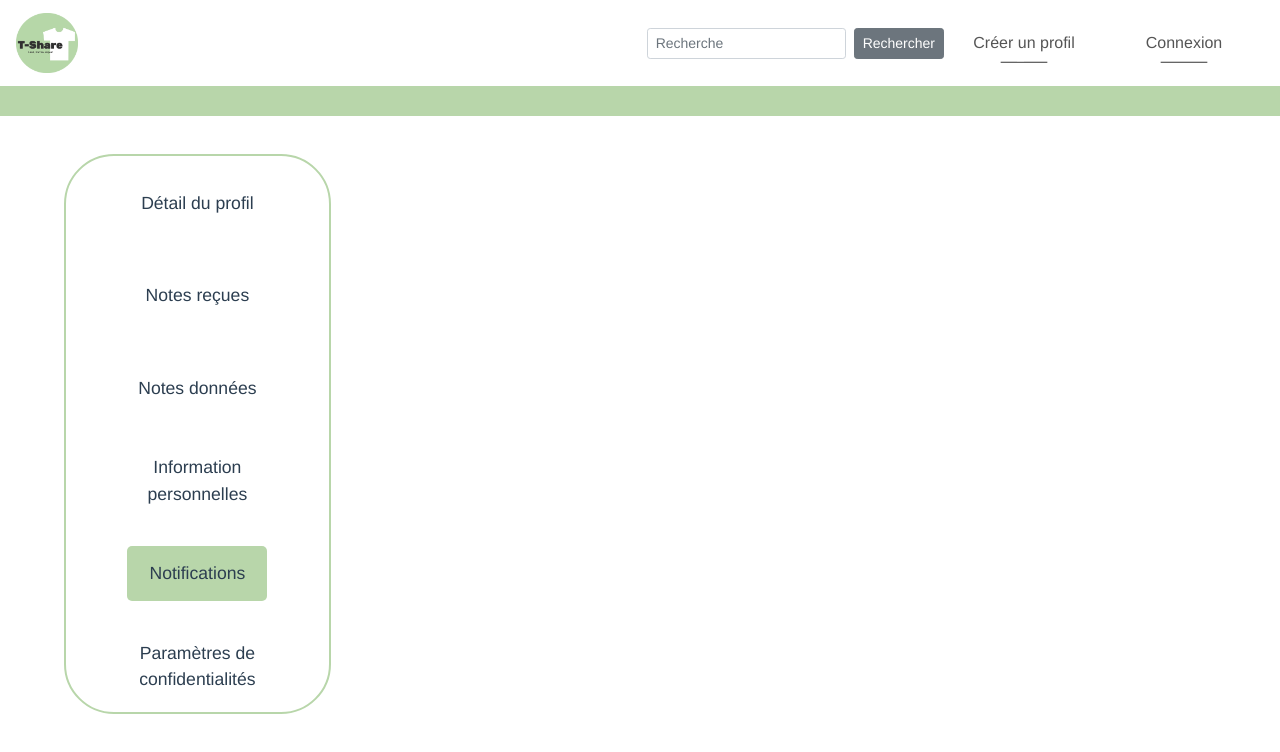
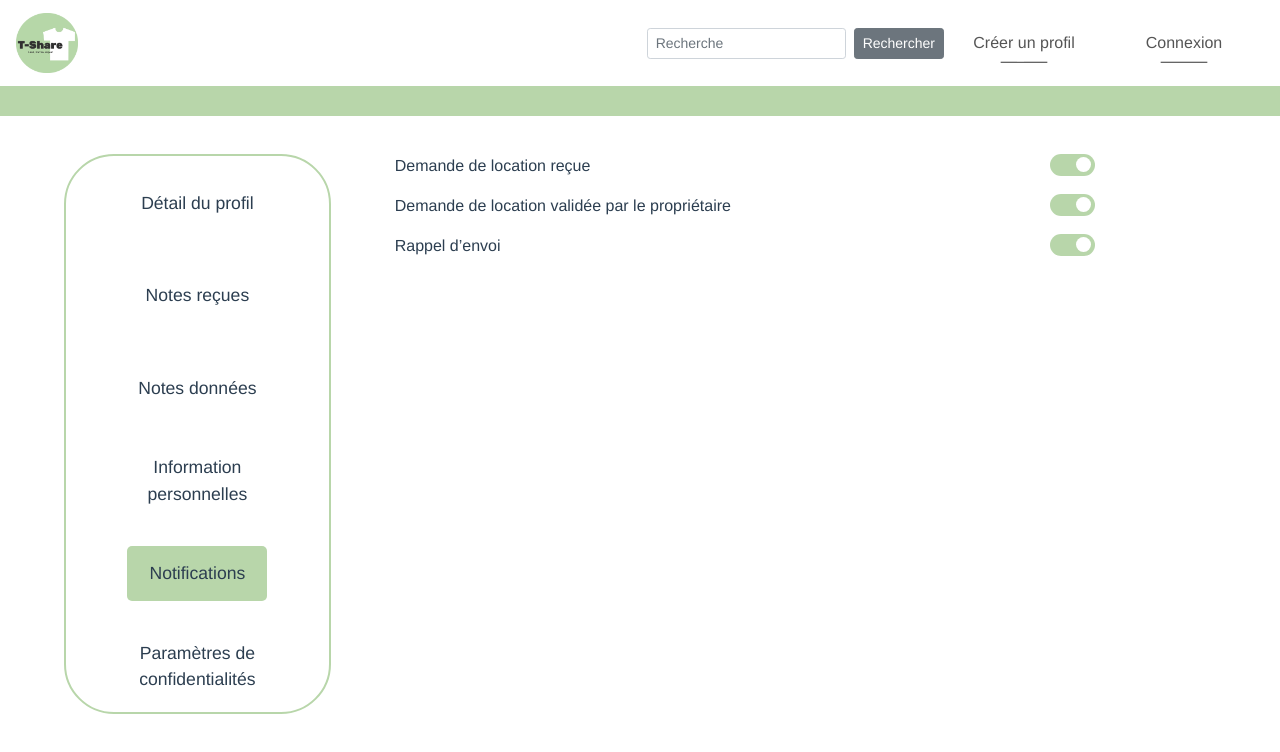
Before and after one commit to lejugeti/TShare, a Vue app: page /profil in a window 1280 px wide. Both pictures are taken after a click on the element "Notifications". Shown: the top 752 px of the page. Built offline with nearby package versions, Linux system fonts and the light colour scheme; no server answers.

Commit message:
Profil front toggle notif et confidentialité

```diff
--- a/src/views/Profil.vue
+++ b/src/views/Profil.vue
@@ -59,9 +59,37 @@
             </div>
           </div>
         </div>
-        <div class="section" v-if="selected === 5" >
+        <div class="section displayColomn" v-if="selected === 5" >
+          <div class="displayRow">
+            <p>Demande de location reçue</p>
+            <label class="switch">
+              <input type="checkbox" checked>
+              <span class="slider round"></span>
+            </label>
+          </div>
+          <div class="displayRow">
+            <p>Demande de location validée par le propriétaire</p>
+            <label class="switch">
+              <input type="checkbox" checked>
+              <span class="slider round"></span>
+            </label>
+          </div>
+          <div class="displayRow">
+            <p>Rappel d’envoi</p>
+            <label class="switch">
+              <input type="checkbox" checked>
+              <span class="slider round"></span>
+            </label>
+          </div>
         </div>
-        <div class="section" v-if="selected === 6" >
+        <div class="section displayColomn" v-if="selected === 6" >
+          <div class="displayRow">
+            <p>Autoriser T-Share à personnaliser mon fil d’actu et mes résultats de recherche en évaluant mes préférences, mes paramètres, mes locations précédentes ainsi que mon utilisation du site Web T-Share</p>
+            <label class="switch">
+              <input type="checkbox" checked>
+              <span class="slider round"></span>
+            </label>
+          </div>
         </div>
       </div>
     </div>
@@ -282,6 +310,73 @@ export default {
 .margin-right{
   margin-right: 6px;
 }
+
+/* Switch */
+.displayColomn{
+  display: flex;
+  flex-direction: column;
+  text-align: left;
+}
+.displayRow{
+  display: flex;
+  flex-direction: row;
+  justify-content: space-between;
+  margin-right: 7%;
+  max-width: 700px;
+}
+.displayRow p {
+  max-width: calc(100% - 80px);
+}
+.switch {
+  position: relative;
+  display: inline-block;
+  width: 45px;
+  height: 22px;
+}
+.switch input {
+  opacity: 0;
+  width: 0;
+  height: 0;
+}
+.slider {
+  position: absolute;
+  cursor: pointer;
+  top: 0;
+  left: 0;
+  right: 0;
+  bottom: 0;
+  background-color: #ccc;
+  -webkit-transition: .4s;
+  transition: .4s;
+}
+.slider:before {
+  position: absolute;
+  content: "";
+  height: 15px;
+  width: 15px;
+  left: 4px;
+  bottom: 4px;
+  background-color: white;
+  -webkit-transition: .4s;
+  transition: .4s;
+}
+input:checked + .slider {
+  background-color: #B8D6AA;
+}
+input:focus + .slider {
+  box-shadow: 0 0 1px #B8D6AA;
+}
+input:checked + .slider:before {
+  -webkit-transform: translateX(22px);
+  -ms-transform: translateX(22px);
+  transform: translateX(22px);
+}
+.slider.round {
+  border-radius: 34px;
+}
+.slider.round:before {
+  border-radius: 50%;
+}
 </style>
 
 <style>
```
